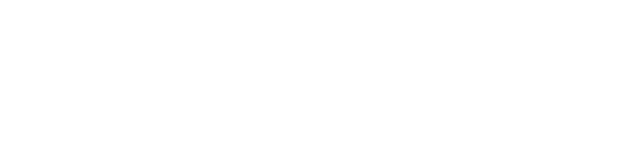
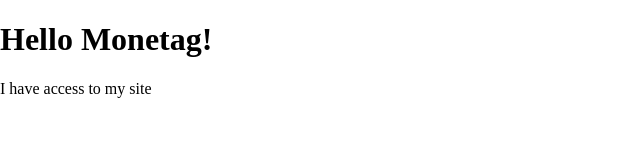
Before and after one commit to GameTechWorld/html-ad, a plain HTML site: page index.html in a window 1280 px wide. Shown: the whole page, without its empty margins (0-640 px from the left). Drawn offline with Linux system fonts and the light colour scheme.

Commit message:
Update index.html

```diff
--- a/index.html
+++ b/index.html
@@ -2,8 +2,7 @@
 <html>
   <head><meta name="monetag" content="eb9419efb2efb09a46a3df310f2acfb5"></head>
 <body style="margin:0; background:transparent;">
-  <!-- Replace with your rewarded ad code -->
-  <script src="https://ads.propellerads.com/your-rewarded-ad-code.js"></script>
-  <div id="rewarded-ad-container"></div>
+  <h1>Hello Monetag!</h1>
+  <p>I have access to my site</p>
 </body>
 </html>
```
